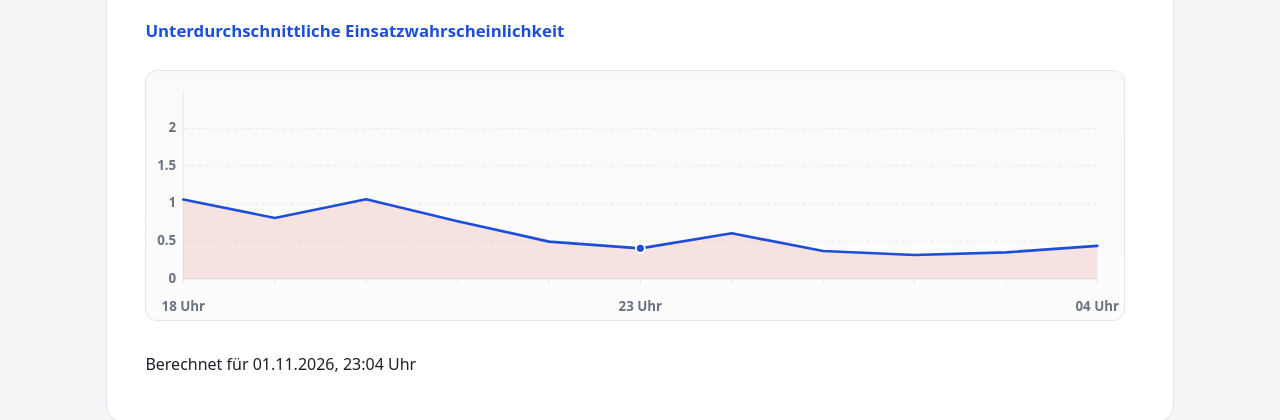
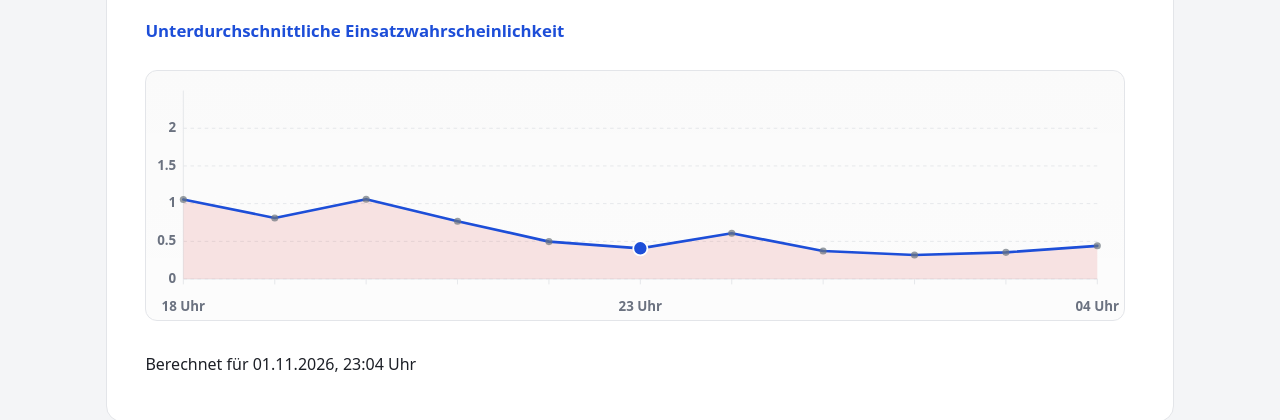
Before and after one commit to PatrickJurt/FeuerwehrApp, a React (Vite) app: page / in a window 1280 px wide. Both pictures are taken after a click on the button 504 px from the left and 164 px from the top of the page. Shown: the part 360-780 px from the top of the page. Built offline with nearby package versions, Linux system fonts and the light colour scheme.

Commit message:
Add hover functionality and tooltip to AlarmIndexTool; enhance styling for trend points and tooltip display

```diff
--- a/src/features/einsaetze/components/AlarmIndexTool.tsx
+++ b/src/features/einsaetze/components/AlarmIndexTool.tsx
@@ -55,6 +55,8 @@ export function AlarmIndexTool({ operations }: AlarmIndexToolProps) {
       time: toInputTime(now),
     }
   })
+  const [hoveredIndex, setHoveredIndex] = useState<number | null>(null)
+  const [hoveredPosition, setHoveredPosition] = useState<{ x: number; y: number } | null>(null)
 
   const model = useMemo(() => buildAlarmIndexModel(operations), [operations])
 
@@ -76,6 +78,19 @@ export function AlarmIndexTool({ operations }: AlarmIndexToolProps) {
     [trendPoints],
   )
   const selectedTrendIndex = trendPoints.findIndex((point) => point.offsetHours === 0)
+  const hoveredPoint = hoveredIndex === null ? null : trendPoints[hoveredIndex]
+
+  function handlePointHover(index: number, event: React.MouseEvent<SVGCircleElement>): void {
+    const svg = event.currentTarget.ownerSVGElement
+    if (!svg) return
+
+    const rect = svg.getBoundingClientRect()
+    const x = Math.min(Math.max(event.clientX - rect.left, 10), rect.width - 10)
+    const y = Math.min(Math.max(event.clientY - rect.top, 10), rect.height - 10)
+
+    setHoveredIndex(index)
+    setHoveredPosition({ x, y })
+  }
 
   const trendPath = useMemo(() => {
     const plotWidth = CHART_WIDTH - CHART_PADDING.left - CHART_PADDING.right
@@ -136,6 +151,18 @@ export function AlarmIndexTool({ operations }: AlarmIndexToolProps) {
       </div>
       <p className={`alarm-description is-${classification.band}`}>{classification.text}</p>
       <div className="alarm-trend" aria-label="Alarmindex-Verlauf in den letzten und nächsten fünf Stunden">
+        {hoveredPoint && hoveredPosition ? (
+          <div
+            className="alarm-tooltip"
+            style={{
+              left: `${hoveredPosition.x}px`,
+              top: `${hoveredPosition.y}px`,
+            }}
+          >
+            <strong>{hoveredPoint.date.toLocaleTimeString('de-DE', { hour: '2-digit' })} Uhr</strong>
+            <span>{indexFormat.format(hoveredPoint.value)}</span>
+          </div>
+        ) : null}
         <svg viewBox={`0 0 ${CHART_WIDTH} ${CHART_HEIGHT}`} width="100%" height={CHART_HEIGHT}>
           <line
             x1={CHART_PADDING.left}
@@ -190,6 +217,7 @@ export function AlarmIndexTool({ operations }: AlarmIndexToolProps) {
               ((point.value - trendMin) / Math.max(0.0001, trendMax - trendMin)) *
                 (CHART_HEIGHT - CHART_PADDING.top - CHART_PADDING.bottom)
             const isSelected = index === selectedTrendIndex
+            const isHovered = index === hoveredIndex
             return (
               <g key={`${point.label}-${index}`}>
                 <line
@@ -199,9 +227,49 @@ export function AlarmIndexTool({ operations }: AlarmIndexToolProps) {
                   y2={CHART_HEIGHT - CHART_PADDING.bottom + 6}
                   className="alarm-trend-axis"
                 />
-                {isSelected ? (
-                  <circle cx={x} cy={y} r={5} className={`alarm-trend-point is-${classification.band}`} />
-                ) : null}
+                {(isSelected || isHovered) ? (
+                  <>
+                    <circle
+                      cx={x}
+                      cy={y}
+                      r={isHovered ? 10 : 8}
+                      className={`alarm-trend-point is-${classification.band}`}
+                    />
+                    <circle
+                      cx={x}
+                      cy={y}
+                      r={14}
+                      className="alarm-trend-hit"
+                      onMouseMove={(event) => handlePointHover(index, event)}
+                      onMouseEnter={(event) => handlePointHover(index, event)}
+                      onMouseLeave={() => {
+                        setHoveredIndex(null)
+                        setHoveredPosition(null)
+                      }}
+                    />
+                  </>
+                ) : (
+                  <>
+                    <circle
+                      cx={x}
+                      cy={y}
+                      r={4}
+                      className="alarm-trend-point-dim"
+                    />
+                    <circle
+                      cx={x}
+                      cy={y}
+                      r={14}
+                      className="alarm-trend-hit"
+                      onMouseMove={(event) => handlePointHover(index, event)}
+                      onMouseEnter={(event) => handlePointHover(index, event)}
+                      onMouseLeave={() => {
+                        setHoveredIndex(null)
+                        setHoveredPosition(null)
+                      }}
+                    />
+                  </>
+                )}
               </g>
             )
           })}
--- a/src/index.css
+++ b/src/index.css
@@ -228,8 +228,10 @@ input {
   gap: 0.5rem;
 }
 .alarm-trend {
+  position: relative;
   width: min(100%, 980px);
   margin-top: 0.25rem;
+  overflow: hidden;
 }
 .alarm-trend svg {
   display: block;
@@ -272,6 +274,17 @@ input {
 .alarm-trend-point {
   stroke: var(--card);
   stroke-width: 2;
+  cursor: pointer;
+}
+.alarm-trend-point-dim {
+  fill: rgba(108, 117, 125, 0.7);
+  cursor: pointer;
+}
+.alarm-trend-hit {
+  fill: transparent;
+  stroke: transparent;
+  pointer-events: all;
+  cursor: pointer;
 }
 .alarm-trend-point.is-low {
   fill: var(--alarm-low);
@@ -289,6 +302,22 @@ input {
   fill: var(--muted);
   font-size: 15px;
   font-weight: 700;
+}
+.alarm-tooltip {
+  position: absolute;
+  z-index: 1;
+  display: flex;
+  flex-direction: column;
+  gap: 0.1rem;
+  padding: 0.45rem 0.6rem;
+  border: 1px solid var(--border);
+  border-radius: 9px;
+  background: rgb(0 0 0 / 0.82);
+  color: #fff;
+  font-size: 0.78rem;
+  transform: translate(12px, -12px);
+  pointer-events: none;
+  white-space: nowrap;
 }
 .alarm-info {
   margin-top: 1.35rem;
```
